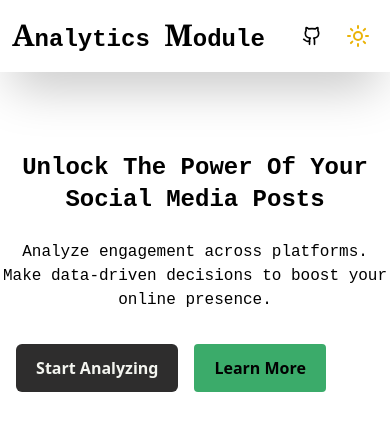
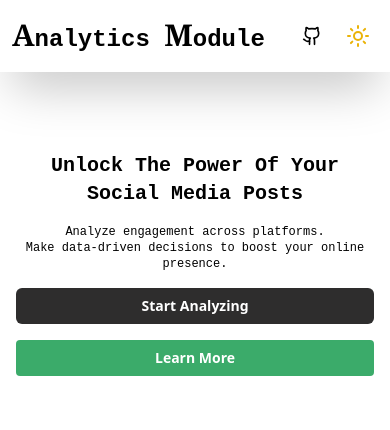
Before and after one commit to kunstewi/Analytics-Module, a React (Vite) app: page / in a window 390 px wide. Shown: the top 430 px of the page. Built offline with nearby package versions, Linux system fonts and the light colour scheme.

Commit message:
Made the landing page responsive

```diff
--- a/src/components/Pages/LandingPage.jsx
+++ b/src/components/Pages/LandingPage.jsx
@@ -5,25 +5,27 @@ const LandingPage = () => {
   const navigate = useNavigate();
 
   return (
-    <div className="min-h-5/6 justify-between pt-20 sm:pt-40">
-      <div className="flex flex-col text-2xl sm:text-4xl md:text-6xl lg:text-8xl w-full mx-auto font-black font-envyBold text-center ">
+    <div className="min-h-screen justify-between sm:justify-center md:justify-center items-center pt-20 sm:pt-40">
+      <div className="flex flex-col text-xl sm:text-3xl md:text-4xl lg:text-6xl w-auto mx-auto font-black font-envyBold text-center ">
         <h1>
-          Unlock The Power Of Your Social Media Posts
+          Unlock The Power Of Your <br /> Social Media Posts
         </h1>
       </div>
-      <div className="text-base  sm:text-lg md:text-3xl max-w-5xl mx-auto font-thin font-envyPropo text-center pt-6">
+      <div className="text-xs sm:text-base md:text-lg lg:2xl w-auto font-thin font-envyPropo text-center pt-4 px-5">
         <h2>
-          Analyze engagement across platforms. Make data-driven decisions to
+          Analyze engagement across platforms. <br /> Make data-driven decisions to
           boost your online presence.
         </h2>
       </div>
-      <div className="flex items-center justify-center mt-8 mr-10">
-        <button className="bg-[#2e2d2d] hover:bg-[#020202] text-[#f4f5f0] font-bold mr-4 py-3 px-5 rounded-md">
+      <div className="flex flex-col sm:flex-row items-center justify-center mt-4 sm:mr-10 gap-4 sm:gap-4 px-4 sm:px-0">
+        <button
+        onClick={() => navigate("/analyzing")}
+        className="w-full sm:w-auto bg-[#2e2d2d] hover:bg-[#020202] text-[#fff] font-bold py-2 sm:py-3 px-4 sm:px-5 rounded-md text-sm sm:text-base transition-all duration-300 transform hover:scale-105">
           Start Analyzing
         </button>
         <button
           onClick={() => navigate("/docs")}
-          className="bg-[#3bab6a] hover:bg-[#19c2b1] text-[#020202] font-bold mr-2 py-3 px-5 rounded"
+          className="w-full sm:w-auto bg-[#3bab6a] hover:bg-[#19c2b1] text-[#fff] font-bold py-2 sm:py-3 px-4 sm:px-5 rounded text-sm sm:text-base transition-all duration-300 transform hover:scale-105"
         >
           Learn More
         </button>
```
